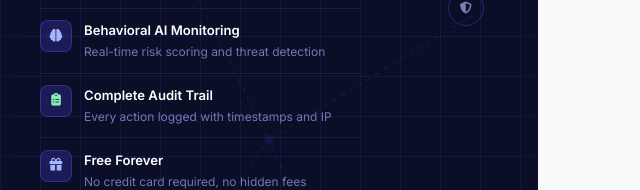
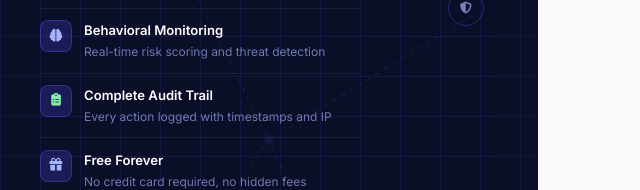
Before and after one commit to Marie-Noel200/LEGACY-VAULT, a website: page public/register.html in a window 1280 px wide. Shown: the part 484-674 px from the top of the page, 0-640 px from the left. Drawn offline with nearby package versions, Linux system fonts and the light colour scheme.

Commit message:
Replace Behavioral AI Monitoring with Behavioral Monitoring

```diff
--- a/public/register.html
+++ b/public/register.html
@@ -96,7 +96,7 @@ body{margin:0;padding:0;min-height:100vh;display:flex;background:var(--bg)}
       <div class="benefit-item">
         <div class="benefit-icon"><i class="fas fa-brain" style="color:#A5B4FC"></i></div>
         <div>
-          <div style="color:#fff;font-size:.82rem;font-weight:600;margin-bottom:.15rem">Behavioral AI Monitoring</div>
+          <div style="color:#fff;font-size:.82rem;font-weight:600;margin-bottom:.15rem">Behavioral Monitoring</div>
           <div style="color:rgba(165,180,252,.65);font-size:.75rem;line-height:1.5">Real-time risk scoring and threat detection</div>
         </div>
       </div>
```
